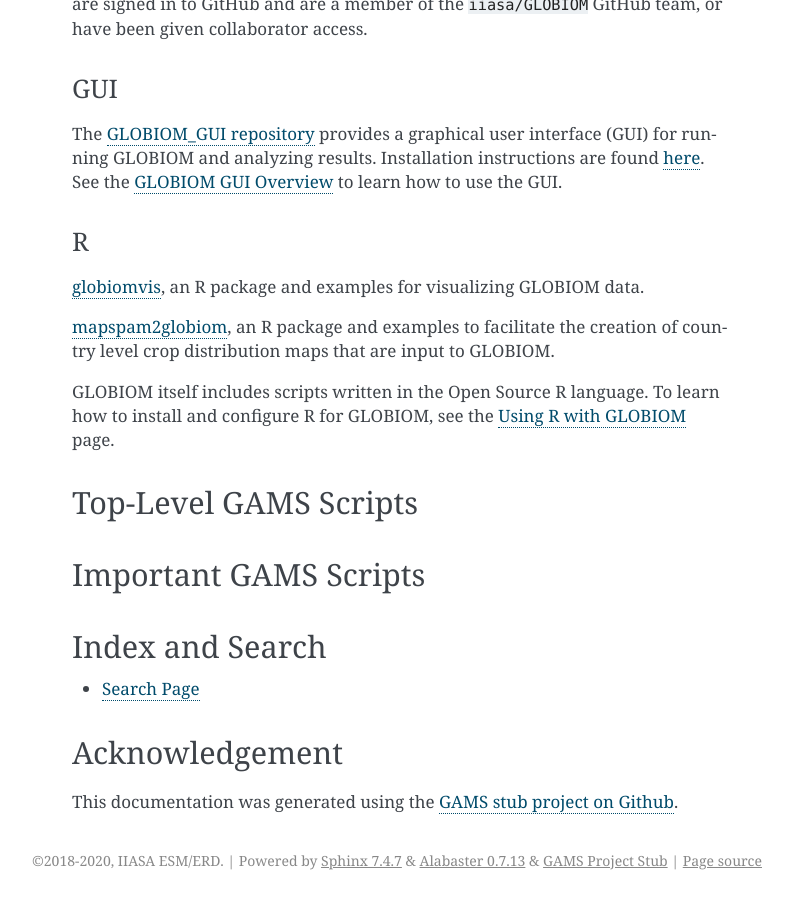
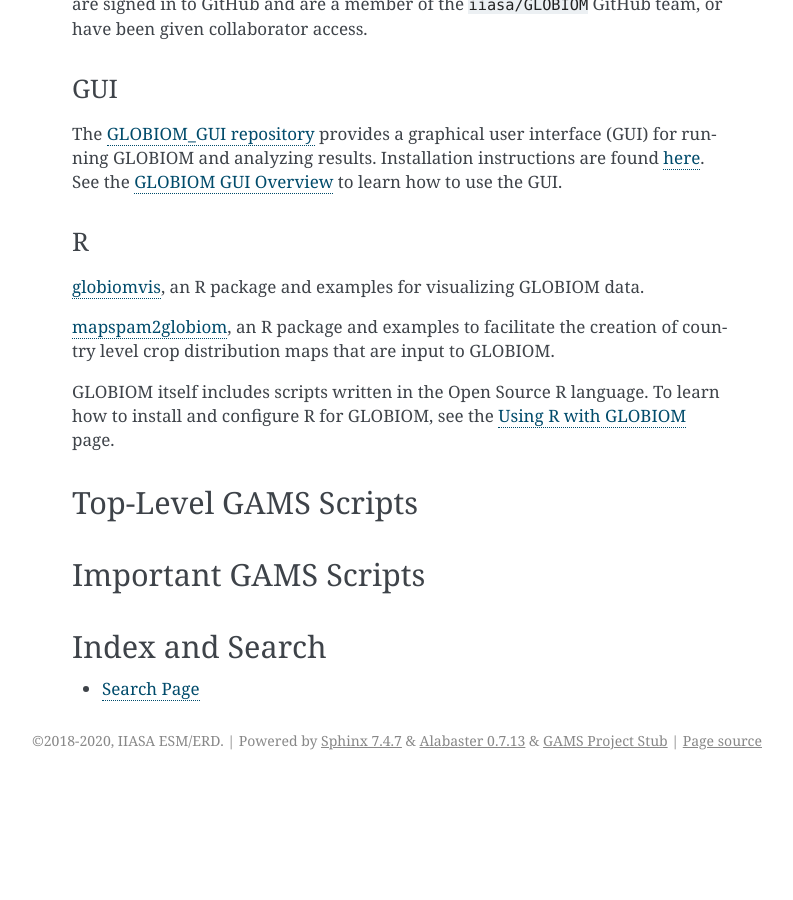
Before and after one commit to iiasa/GLOBIOM_doc, a Sphinx documentation site: the page built from source/index.rst, in a window 1280 px wide and 900 px high, scrolled down 1695 px. Shown: the whole window, without its empty margins (348-1141 px from the left). Built offline with Sphinx 7.4.7, drawn with Linux system fonts in a browser that asks for light colours; pages that are not in the unit, such as notebooks, are missing from menus; after the commit the page ends 2475 px from its top, so only the background shows below that.

Commit message:
Remove acknowledgement
Since main pages are static instead of generated, and generation has become irrecognizably customized.

```diff
--- a/source/index.rst
+++ b/source/index.rst
@@ -119,8 +119,3 @@
 ----------------
 
 * :ref:`search`
-
-Acknowledgement
----------------
-
-This documentation was generated using the `GAMS stub project on Github <https://github.com/iiasa/gams_stub>`_.
```
